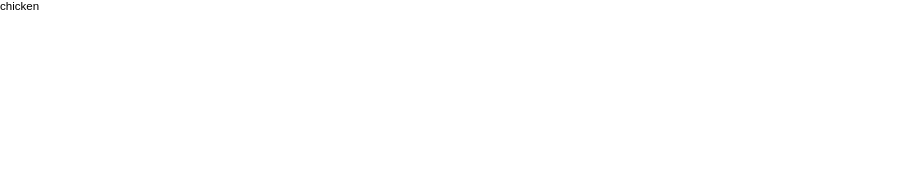
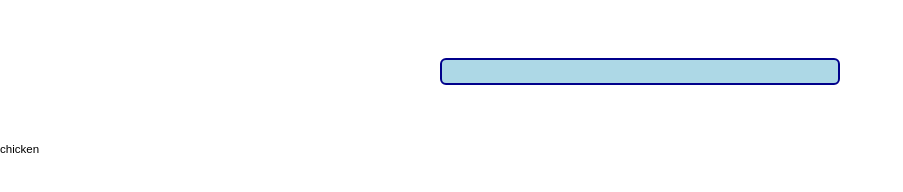
Before and after one commit to DavidJulianGit/Pokedex, a plain HTML site: page index.html in a window 1280 px wide. Shown: the whole page, without its empty margins (0-903 px from the left). Drawn offline with Linux system fonts and the light colour scheme.

Commit message:
Adding a div container (in which the pokemon list goes) to index.html

```diff
--- a/index.html
+++ b/index.html
@@ -7,6 +7,9 @@
     <title>Pokedex</title>
   </head>
   <body>
+    <div id="pokemon--container" class="pokemon--container">
+
+    </div>
     <script src="js/scripts.js"></script>
   </body>
 </html>
```
